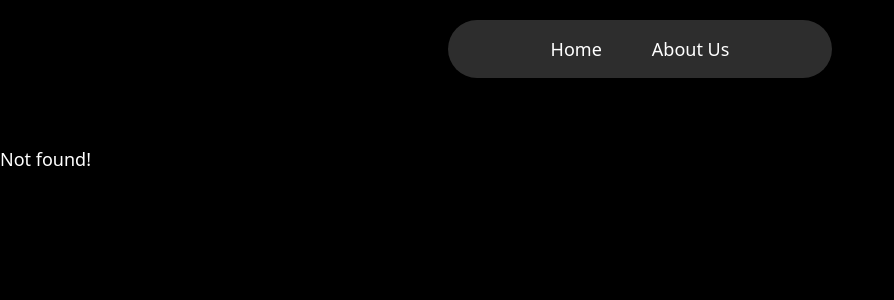
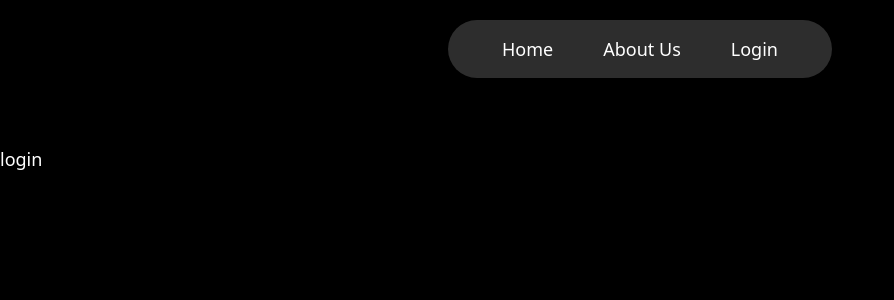
Before and after one commit to heejinki/nextJS14_prac, a Next.js app: page /login in a window 1280 px wide. Before the commit this address had no page. Shown: the top 300 px of the page, without its empty margins (0-894 px from the left). Built offline with nearby package versions, Linux system fonts and the light colour scheme.

Commit message:
CSS수정, login 페이지 생성

```diff
--- /dev/null
+++ b/app/login/page.tsx
@@ -0,0 +1,11 @@
+export const metadata = {
+  title: "login",
+};
+
+export default function Login() {
+  return (
+    <div>
+      <h1>login</h1>
+    </div>
+  );
+}
--- a/components/navigation.tsx
+++ b/components/navigation.tsx
@@ -10,11 +10,14 @@ export default function Navigation() {
     <nav className={styles.nav}>
       <ul>
         <li>
-          <Link href="/">Home</Link> {path === "/" ? "🔥" : ""}
+          <Link href="/">Home</Link> {path === "/" ? "" : ""}
         </li>
         <li>
           <Link href="/about-us">About Us</Link>
-          {path === "/about-us" ? "🔥" : ""}
+          {path === "/about-us" ? "" : ""}
+        </li>
+        <li>
+          <Link href="/login">Login</Link>
         </li>
       </ul>
     </nav>
```
